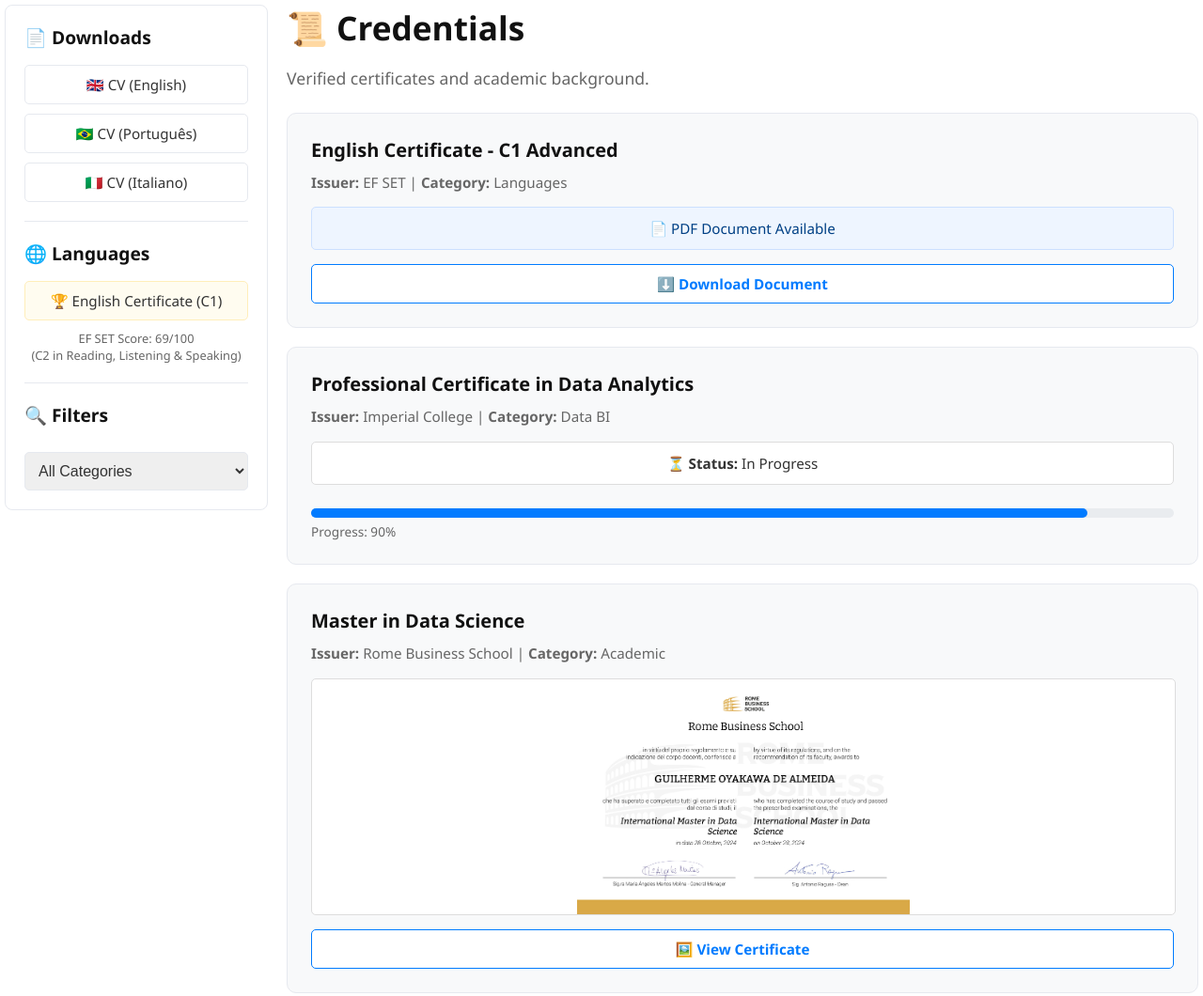
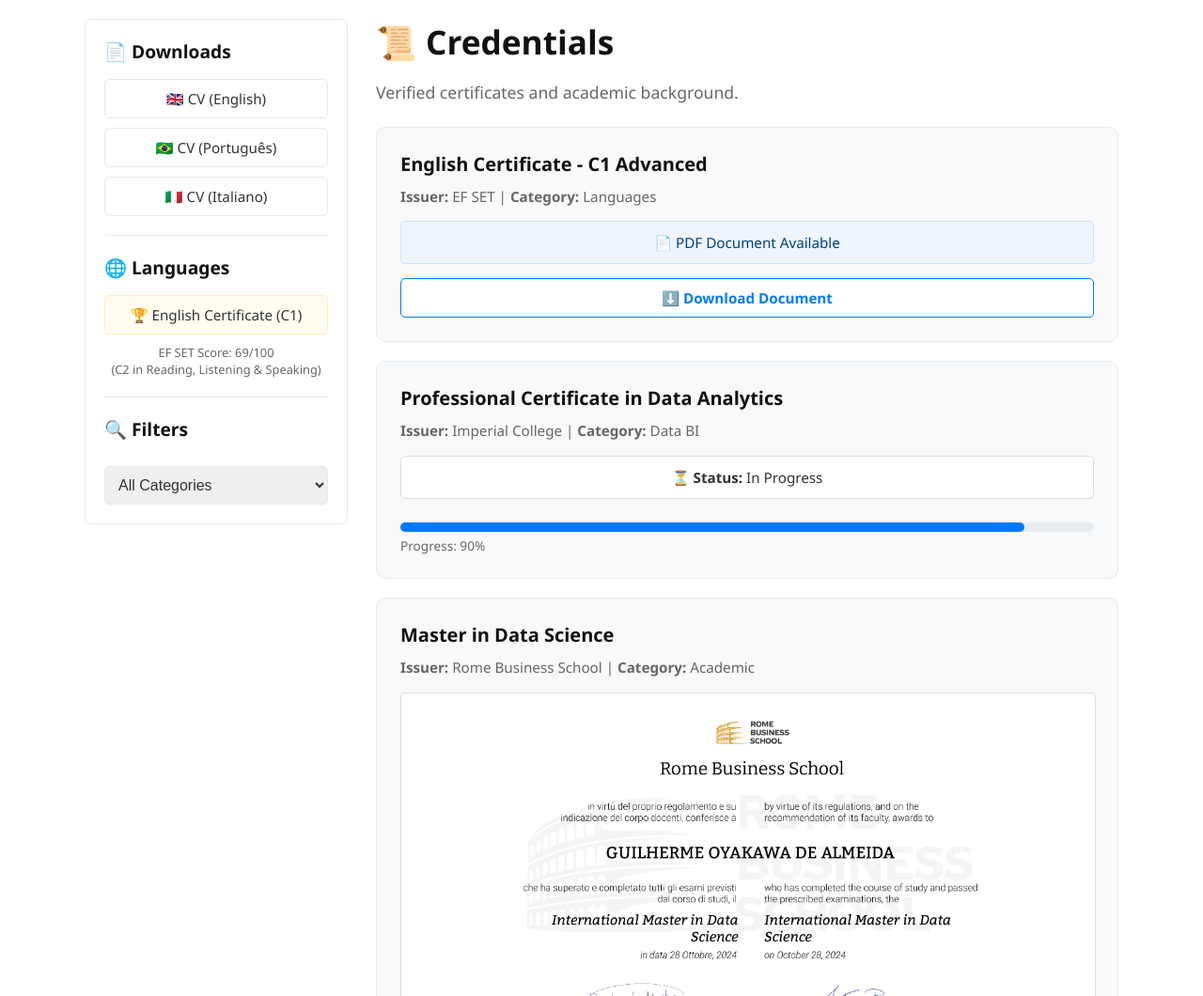
Before and after one commit to GuiAlmeida94/MyCredentials, a plain HTML site: page index.html in a window 1280 px wide. Shown: the top 1060 px of the page at 94% size. Drawn offline with Linux system fonts and the light colour scheme.

Commit message:
Update index.html

```diff
--- a/index.html
+++ b/index.html
@@ -5,12 +5,52 @@
 <meta name="viewport" content="width=device-width, initial-scale=1.0">
 <title>Credentials</title>
 <style>
-    :root { --blue: #007bff; --bg-main: #ffffff; --bg-card: #f8f9fa; --border: #e6e9ef; --text-main: #333; --text-muted: #666; }
-    body { font-family: 'Segoe UI', Tahoma, sans-serif; margin: 0; background: var(--bg-main); color: var(--text-main); padding: 5px; box-sizing: border-box; }
+    :root {
+        --blue: #007bff;
+        --bg-main: #ffffff;
+        --bg-card: #f8f9fa;
+        --border: #e6e9ef;
+        --text-main: #333;
+        --text-muted: #666;
+    }
 
-    .layout-container { display: flex; flex-direction: row; gap: 20px; align-items: flex-start; max-width: 100%; }
-    .sidebar { width: 280px; flex-shrink: 0; background: #fff; padding: 20px; border: 1px solid var(--border); border-radius: 8px; box-sizing: border-box; }
-    .main-content { flex-grow: 1; min-width: 0; }
+    body {
+        font-family: 'Segoe UI', Tahoma, sans-serif;
+        margin: 0;
+        background: var(--bg-main);
+        color: var(--text-main);
+        padding: 20px; /* Increased padding for better aesthetics */
+        box-sizing: border-box;
+    }
+
+    /* Center the entire layout on the screen */
+    .layout-container {
+        display: flex;
+        flex-direction: row;
+        gap: 30px;
+        align-items: flex-start;
+        max-width: 1100px; /* Prevents stretching on large monitors */
+        margin: 0 auto;    /* Centers the container */
+    }
+
+    /* Sticky Sidebar implementation */
+    .sidebar {
+        width: 280px;
+        flex-shrink: 0;
+        background: #fff;
+        padding: 20px;
+        border: 1px solid var(--border);
+        border-radius: 8px;
+        box-sizing: border-box;
+        position: sticky; /* Keep it visible while scrolling */
+        top: 20px;        /* Distance from the top of the viewport */
+        height: fit-content;
+    }
+
+    .main-content {
+        flex-grow: 1;
+        min-width: 0;
+    }
 
     h2, h3 { margin-top: 0; color: #111; font-size: 1.2rem;}
     h1 { margin-top: 0; margin-bottom: 5px; font-size: 2.2rem; color: #111; }
@@ -21,12 +61,11 @@
 
     select { width: 100%; padding: 10px; border-radius: 5px; border: 1px solid var(--border); font-size: 1rem; margin-top: 10px; color: var(--text-main); }
 
-    /* Força a Lista Vertical */
     .grid { display: flex; flex-direction: column; gap: 20px; margin-top: 20px; max-width: 100%; }
     .card-wrapper { display: block; width: 100%; box-sizing: border-box; }
     .cert-card { border: 1px solid var(--border); border-radius: 10px; padding: 25px; background-color: var(--bg-card); display: flex; flex-direction: column; box-sizing: border-box; width: 100%; }
 
-    .cert-img { width: 100%; border-radius: 5px; border: 1px solid #ddd; margin-bottom: 15px; object-fit: contain; max-height: 250px; background: #fff; display: block; }
+    .cert-img { width: 100%; border-radius: 5px; border: 1px solid #ddd; margin-bottom: 15px; object-fit: contain; max-height: 400px; background: #fff; display: block; }
     .cert-title { font-size: 1.25rem; font-weight: bold; margin-bottom: 10px; color: #111; }
     .cert-meta { font-size: 0.95rem; color: var(--text-muted); line-height: 1.5; margin-bottom: 15px; }
 
@@ -39,9 +78,16 @@
     .progress-bar { width: 90%; background-color: var(--blue); height: 100%; border-radius: 5px; }
     .progress-text { font-size: 0.85rem; color: var(--text-muted); margin-top: 5px; }
 
+    /* Responsive adjustments */
     @media (max-width: 800px) {
-        .layout-container { flex-direction: column; }
-        .sidebar { width: 100%; box-sizing: border-box; border-right: none; border-bottom: 1px solid var(--border); }
+        .layout-container { flex-direction: column; align-items: center; }
+        .sidebar {
+            position: relative; /* Disable sticky on mobile for better UX */
+            top: 0;
+            width: 100%;
+            border-right: none;
+            border-bottom: 1px solid var(--border);
+        }
     }
 </style>
 </head>
```
